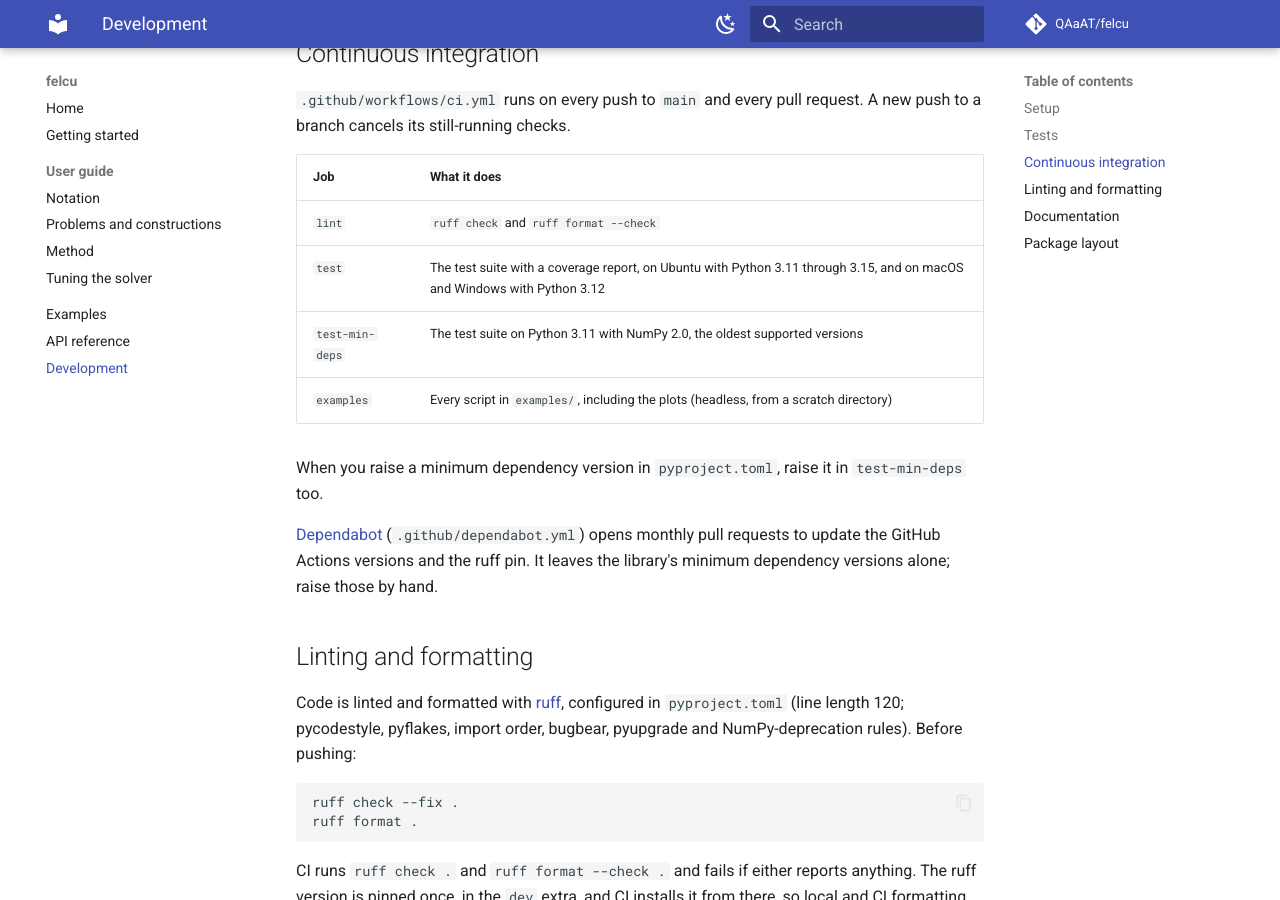
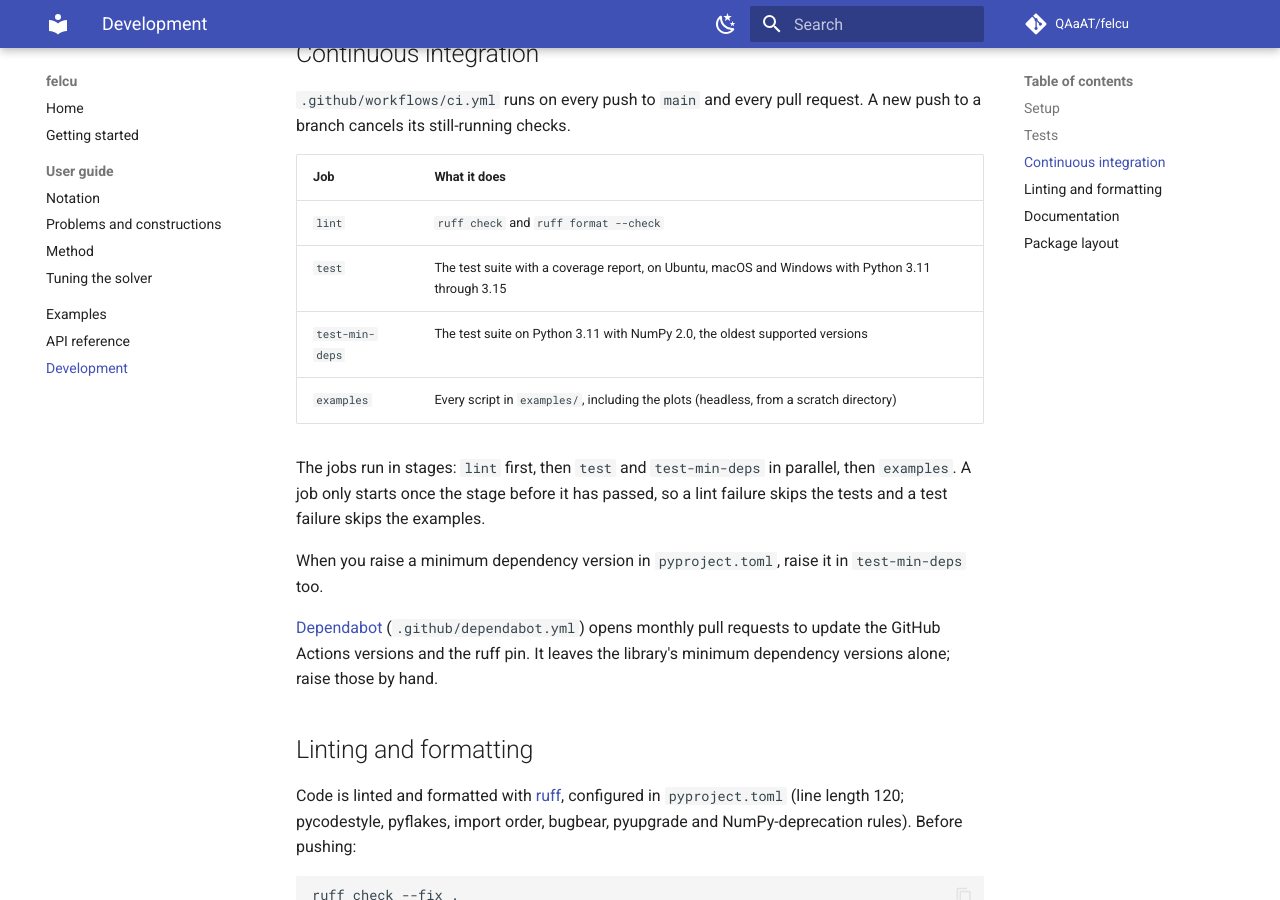
Before and after one commit to QAaAT/felcu, an MkDocs documentation site: the page built from docs/development.md, in a window 1280 px wide and 900 px high, scrolled down 578 px. Built offline with MkDocs 1.6.1 and Material for MkDocs 9.7.7, drawn with Linux system fonts in a browser that asks for light colours; comment, search, counter and statistics services are not loaded.

Commit message:
Run CI in stages: lint, then tests on every OS and Python, then examples
The tests and the minimum-dependency job wait for lint, and the examples
wait for both. The test matrix now covers Python 3.11-3.15 on Ubuntu,
macOS and Windows, not only 3.12 on the latter two.

Co-Authored-By: Claude Opus 5.5 <noreply@anthropic.com>

```diff
--- a/docs/development.md
+++ b/docs/development.md
@@ -28,9 +28,14 @@ request.  A new push to a branch cancels its still-running checks.
 | Job | What it does |
 |---|---|
 | `lint` | `ruff check` and `ruff format --check` |
-| `test` | The test suite with a coverage report, on Ubuntu with Python 3.11 through 3.15, and on macOS and Windows with Python 3.12 |
+| `test` | The test suite with a coverage report, on Ubuntu, macOS and Windows with Python 3.11 through 3.15 |
 | `test-min-deps` | The test suite on Python 3.11 with NumPy 2.0, the oldest supported versions |
 | `examples` | Every script in `examples/`, including the plots (headless, from a scratch directory) |
+
+The jobs run in stages: `lint` first, then `test` and `test-min-deps` in
+parallel, then `examples`.  A job only starts once the stage before it has
+passed, so a lint failure skips the tests and a test failure skips the
+examples.
 
 When you raise a minimum dependency version in `pyproject.toml`, raise it in
 `test-min-deps` too.
```
Also changed, not shown: 1 other file.
